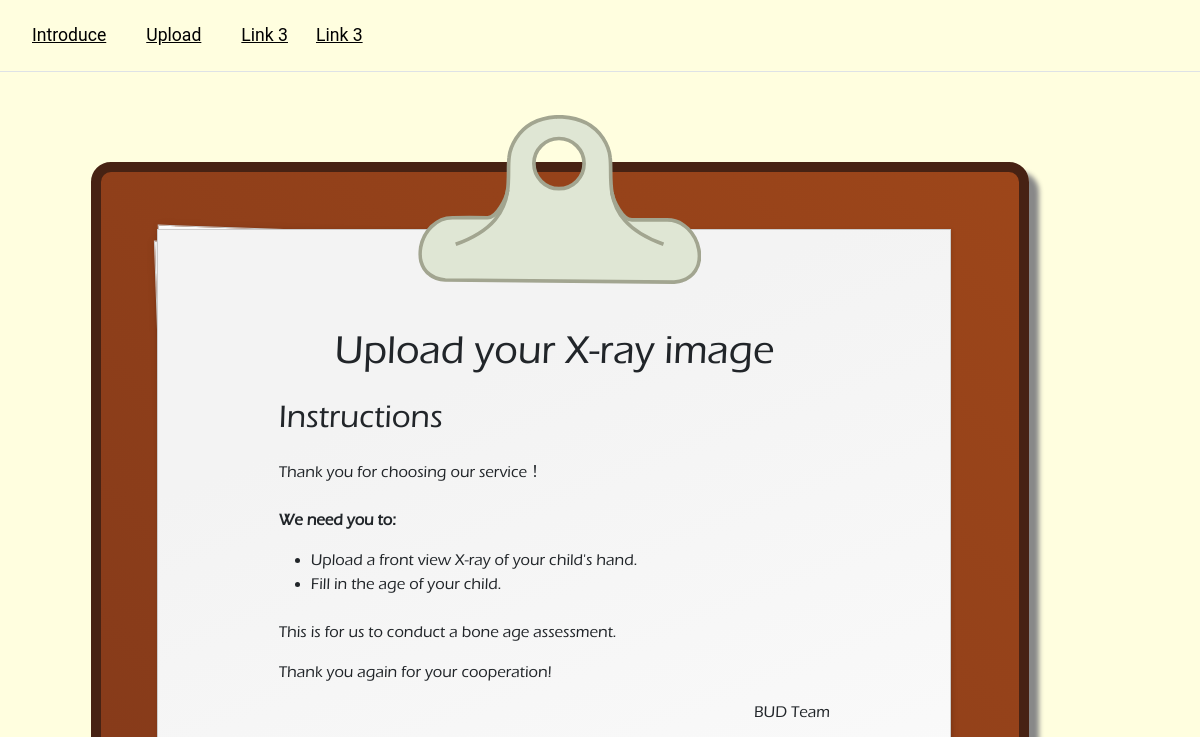
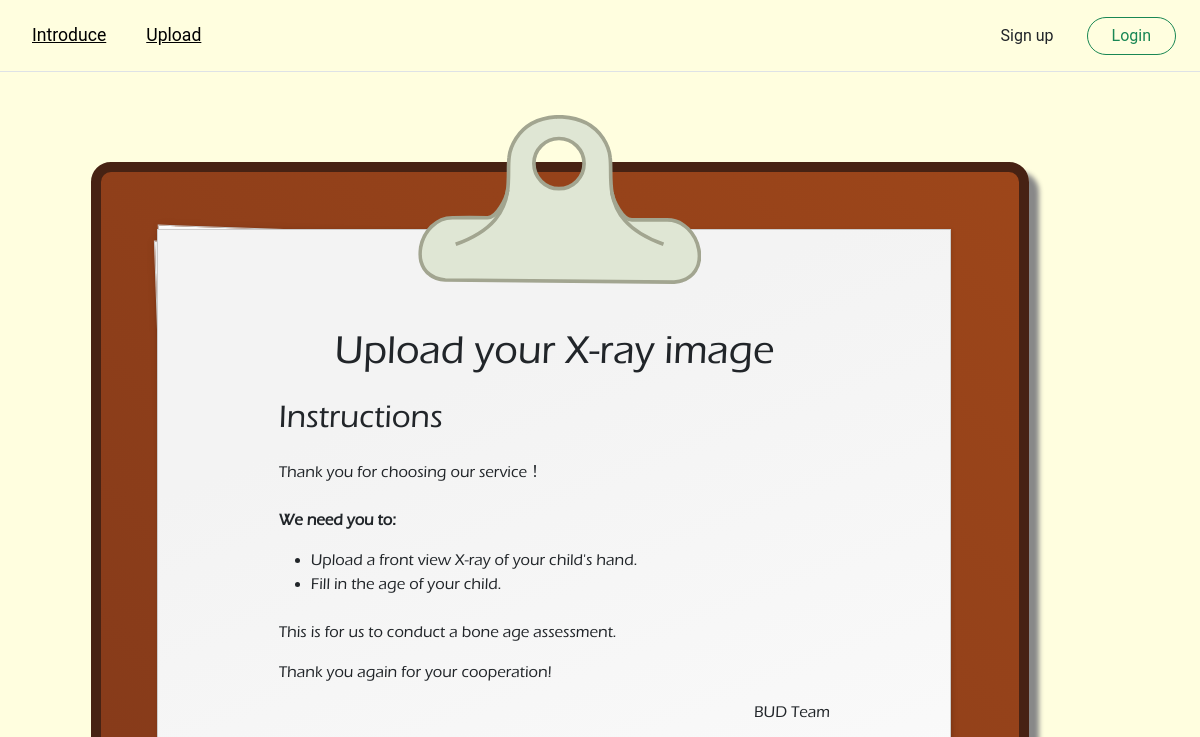
Before and after one commit to YubaC/bud, a plain HTML site: page upload.html in a window 1280 px wide. Shown: the top 737 px of the page, 80-1280 px from the left. Drawn offline with nearby package versions, Linux system fonts and the light colour scheme.

Commit message:
Feat(header): Add login and sign up buttons

```diff
--- a/upload.html
+++ b/upload.html
@@ -20,19 +20,21 @@
         <nav class="navbar navbar-expand-sm border-bottom fixed-top">
             <a class="navbar-brand ms-3" href="/"><img src="./images/icon.png" alt="BUD Logo"></a>
             <!-- Links -->
-            <ul class="navbar-nav d-flex justify-content-between">
+            <ul class="navbar-nav d-flex me-auto">
                 <li class="nav-item">
                     <a class="nav-link" href="index.html">Introduce</a>
                 </li>
                 <li class="nav-item">
-                    <a class="nav-link" href="#">Upload</a>
+                    <a class="nav-link" href="upload.html">Upload</a>
                 </li>
-                <li class="nav-item">
-                    <a class="nav-link" href="#">Link 3</a>
+            </ul>
+
+            <ul class="navbar-nav d-flex align-items-center">
+                <li class="nav-item mx-1">
+                    <a class="btn rounded-pill px-4" href="#">Sign up</a>
                 </li>
-
-                <li class="nav-item ms-auto">
-                    <a class="nav-link" href="#">Link 3</a>
+                <li class="nav-item ms-1 me-4">
+                    <a class="btn btn-outline-success rounded-pill px-4" href="#">Login</a>
                 </li>
             </ul>
         </nav>
```
Also changed, not shown: index.html (+11 -4 lines).
